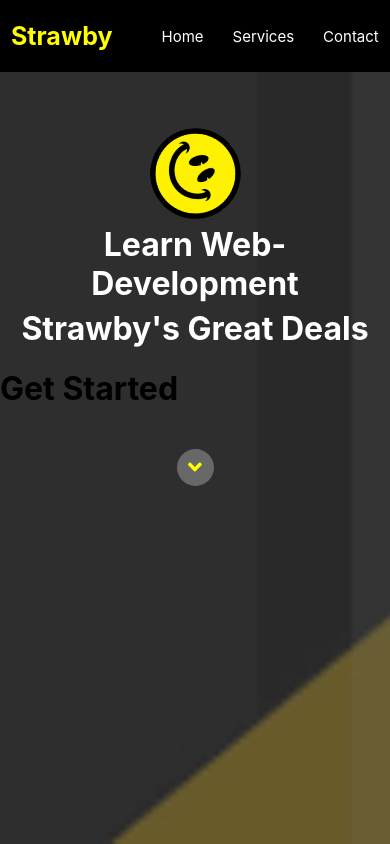
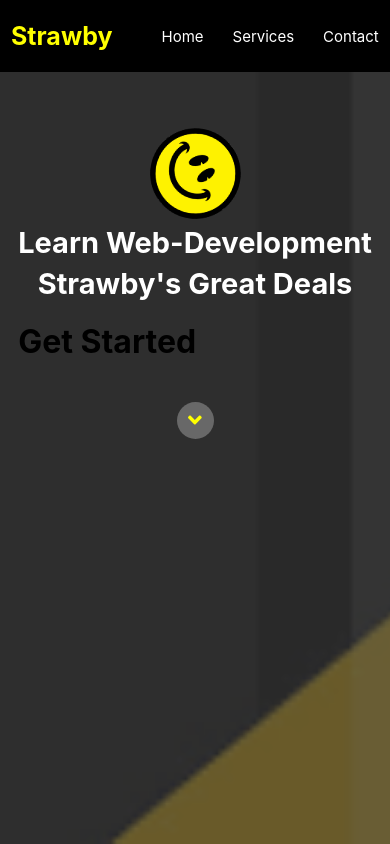
Before and after one commit to NjohPrince/Building-A-Web-Page-Using-React, a React (Create React App) app in the folder mywebsite/: page / in a window 390 px wide. Shown: the top 844 px of the page. Built offline with nearby package versions, Linux system fonts and the light colour scheme; what react-hover-animation would draw is missing.

Commit message:
Adjusted the font size of certain elements to suite responsiveness

```diff
--- a/mywebsite/src/components/Caption/logoSection.jsx
+++ b/mywebsite/src/components/Caption/logoSection.jsx
@@ -29,6 +29,10 @@ const Text = styled.div`
   color: white;
   font-weight: bold;
   text-align: center;
+
+  @media screen and (max-width: 480px) {
+    font-size: 29px;
+  }
 `;
 
 export function LogoAndContent(props) {
```
Also changed, not shown: 1 other file (tests, documents, lock files or other folders).
